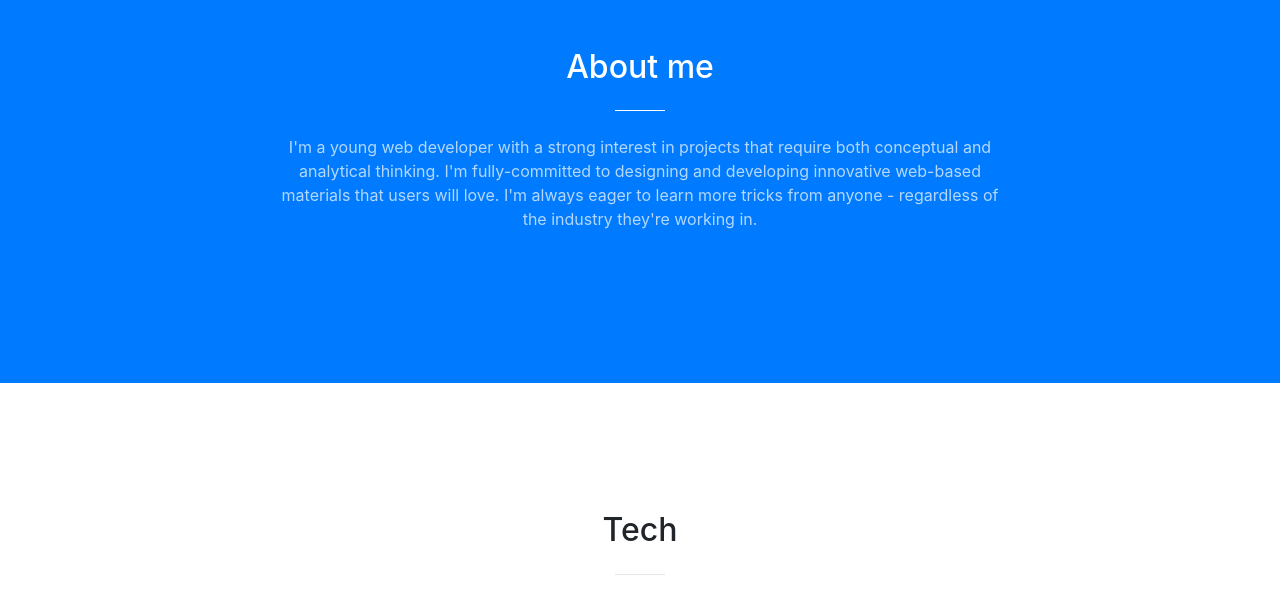
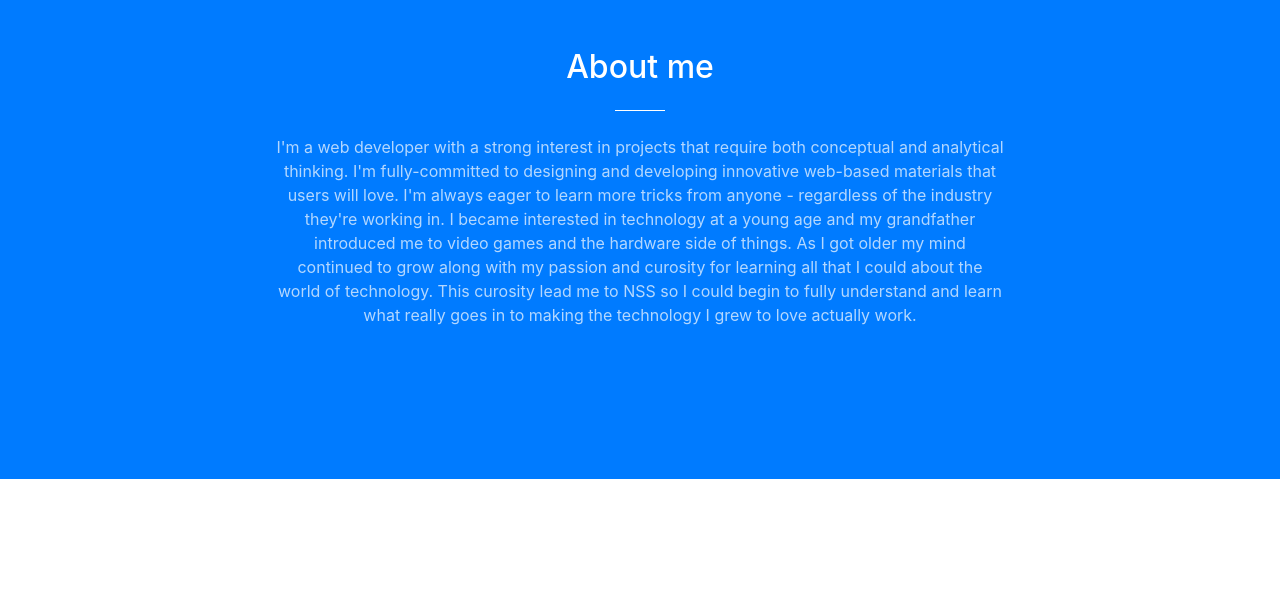
Before and after one commit to streatorward/streator-ward, a website with bundled scripts: page index.html in a window 1280 px wide. Shown: the part 880-1476 px from the top of the page. Built offline with nearby package versions, Linux system fonts and the light colour scheme; files whose address does not match are found by name.

Commit message:
updated about me section

```diff
--- a/index.html
+++ b/index.html
@@ -82,10 +82,10 @@
         <div class="col-lg-8 mx-auto text-center">
           <h2 class="section-heading text-white">About me</h2>
           <hr class="light my-4">
-          <p class="text-faded mb-4">I'm a young web developer with a strong interest in projects that require both
+          <p class="text-faded mb-4">I'm a web developer with a strong interest in projects that require both
             conceptual and analytical thinking. I'm fully-committed to designing and developing innovative web-based
             materials that users will love. I'm always eager to learn more tricks from anyone - regardless of the
-            industry they're working in.</p>
+            industry they're working in. I became interested in technology at a young age and my grandfather introduced me to video games and the hardware side of things. As I got older my mind continued to grow along with my passion and curosity for learning all that I could about the world of technology. This curosity lead me to NSS so I could begin to fully understand and learn what really goes in to making the technology I grew to love actually work.</p>
         </div>
       </div>
     </div>
```
